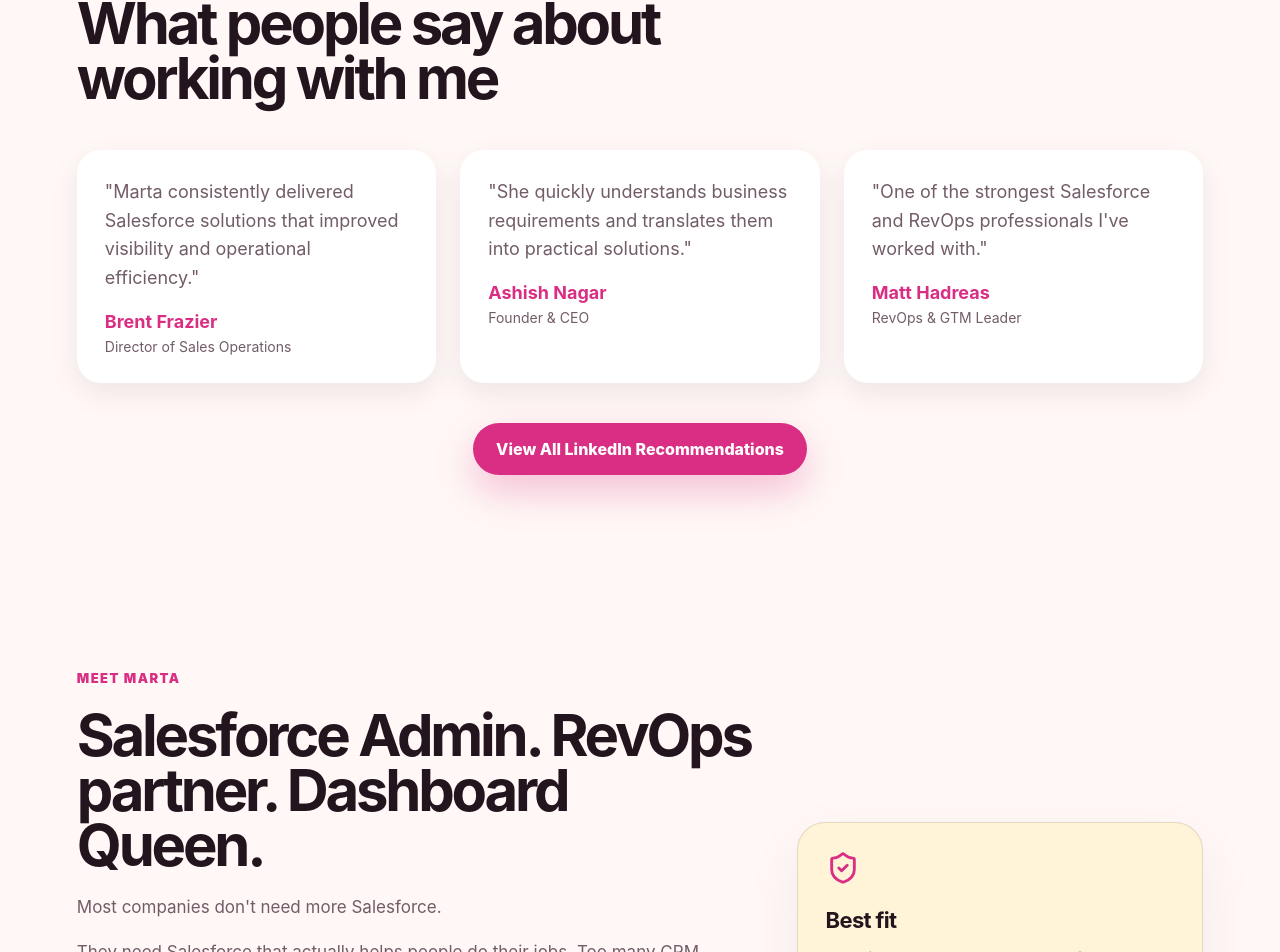
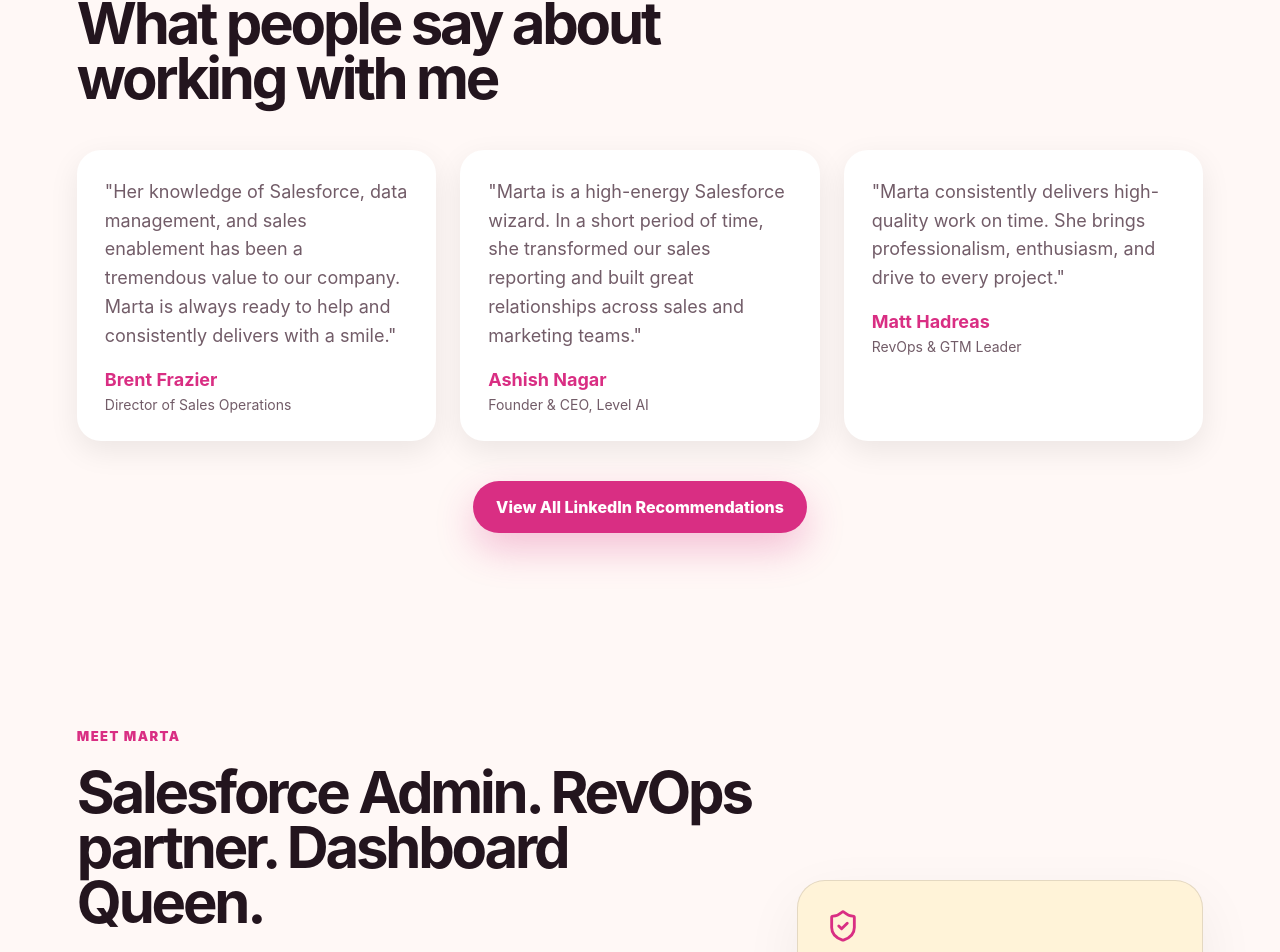
Before and after one commit to marta790522/dashboard-queen-site, a Next.js app: page / in a window 1280 px wide. Shown: the part 2987-3939 px from the top of the page. Built offline with nearby package versions, Linux system fonts and the light colour scheme.

Commit message:
Update page.tsx

```diff
--- a/app/page.tsx
+++ b/app/page.tsx
@@ -166,8 +166,7 @@ export default function Home() {
 
     <div className="testimonialCard">
       <p>
-        "Marta consistently delivered Salesforce solutions that improved
-        visibility and operational efficiency."
+  "Her knowledge of Salesforce, data management, and sales enablement has been a tremendous value to our company. Marta is always ready to help and consistently delivers with a smile."
 </p>
 <strong>Brent Frazier</strong>
 <span>Director of Sales Operations</span>
@@ -175,17 +174,15 @@ export default function Home() {
 
     <div className="testimonialCard">
       <p>
-        "She quickly understands business requirements and translates them
-        into practical solutions."
+  "Marta is a high-energy Salesforce wizard. In a short period of time, she transformed our sales reporting and built great relationships across sales and marketing teams."
 </p>
 <strong>Ashish Nagar</strong>
-<span>Founder & CEO</span>
+<span>Founder & CEO, Level AI</span>
     </div>
 
     <div className="testimonialCard">
      <p>
-        "One of the strongest Salesforce and RevOps professionals I've
-        worked with."
+  "Marta consistently delivers high-quality work on time. She brings professionalism, enthusiasm, and drive to every project."
 </p>
 <strong>Matt Hadreas</strong>
 <span>RevOps & GTM Leader</span>
```
Lines whose indentation alone changed are shown as unchanged.
